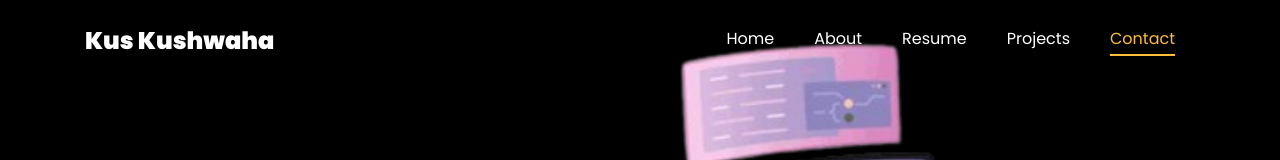
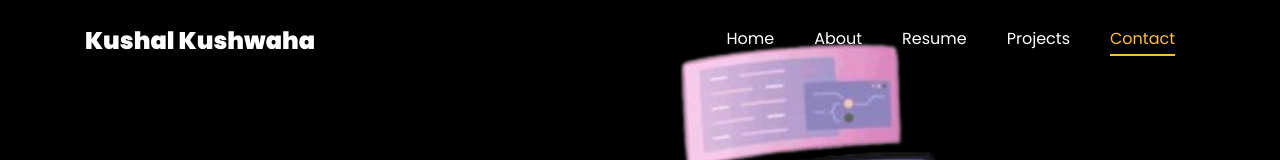
Before and after one commit to KushalIITkgp/kushalPortfoolio.io, a plain HTML site: page index.html in a window 1280 px wide. Shown: the top 160 px of the page. Drawn offline with Linux system fonts and the light colour scheme; files whose address does not match are found by name.

Commit message:
Update index.html

```diff
--- a/index.html
+++ b/index.html
@@ -119,7 +119,7 @@
 
     <nav class="navbar navbar-expand-lg navbar-dark ftco_navbar ftco-navbar-light site-navbar-target" id="ftco-navbar">
 	    <div class="container">
-	      <a class="navbar-brand" href="index.html">Kus Kushwaha</a>
+	      <a class="navbar-brand" href="index.html">Kushal Kushwaha</a>
 	      <button class="navbar-toggler js-fh5co-nav-toggle fh5co-nav-toggle" type="button" data-toggle="collapse" data-target="#ftco-nav" aria-controls="ftco-nav" aria-expanded="false" aria-label="Toggle navigation">
 	        <span class="oi oi-menu"></span> Menu
 	      </button>
```
